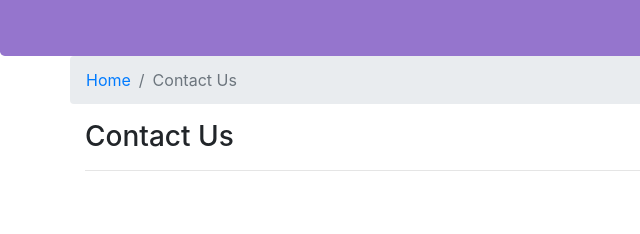
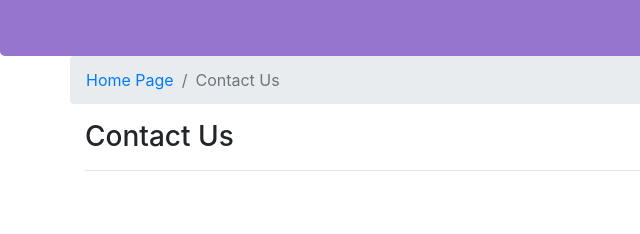
Before and after one commit to Prit1912/bootstrap_practice, a website: page contactus.html in a window 1280 px wide. Shown: the part 278-512 px from the top of the page, 0-640 px from the left. Drawn offline with nearby package versions, Linux system fonts and the light colour scheme.

Commit message:
Update contactus.html

```diff
--- a/contactus.html
+++ b/contactus.html
@@ -56,7 +56,7 @@
     <div class="container">
         <div class="row">
             <ol class="col-12 breadcrumb">
-                <li class="breadcrumb-item"><a href="./index.html">Home</a></li>
+                <li class="breadcrumb-item"><a href="./index.html">Home Page</a></li>
                 <li class="breadcrumb-item active">Contact Us</li>
             </ol>
             <div class="col-12">
```
